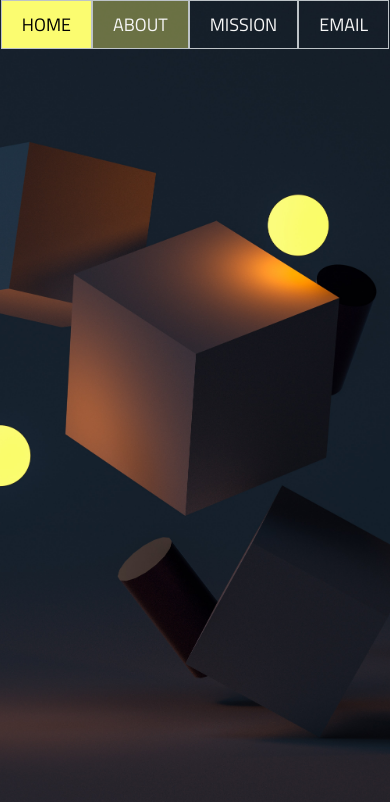
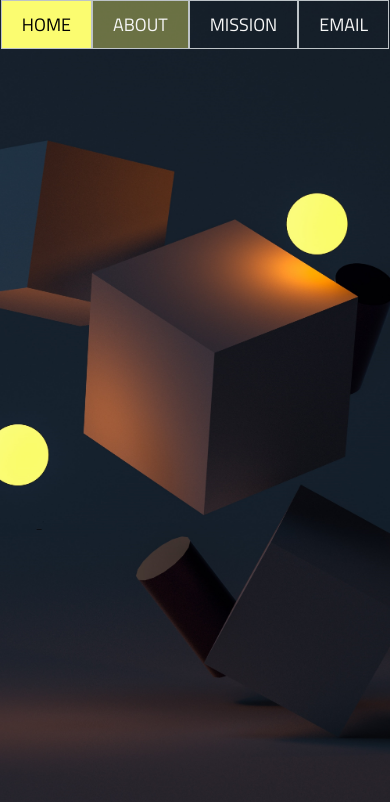
Before and after one commit to husaynrion/i, a plain HTML site: page index.html in a window 390 px wide. Drawn offline with Linux system fonts and the light colour scheme.

Commit message:
Update style.css

```diff
--- a/style.css
+++ b/style.css
@@ -22,7 +22,11 @@ body{
     background-position: center;
     position: relative;
 }
-}
+@media only screen and (max-width: 600px) {
+    body {
+      background-image: url("mobBG.jpg");
+    }
+  }
 nav {
     position: relative;
     top: 0;
```
